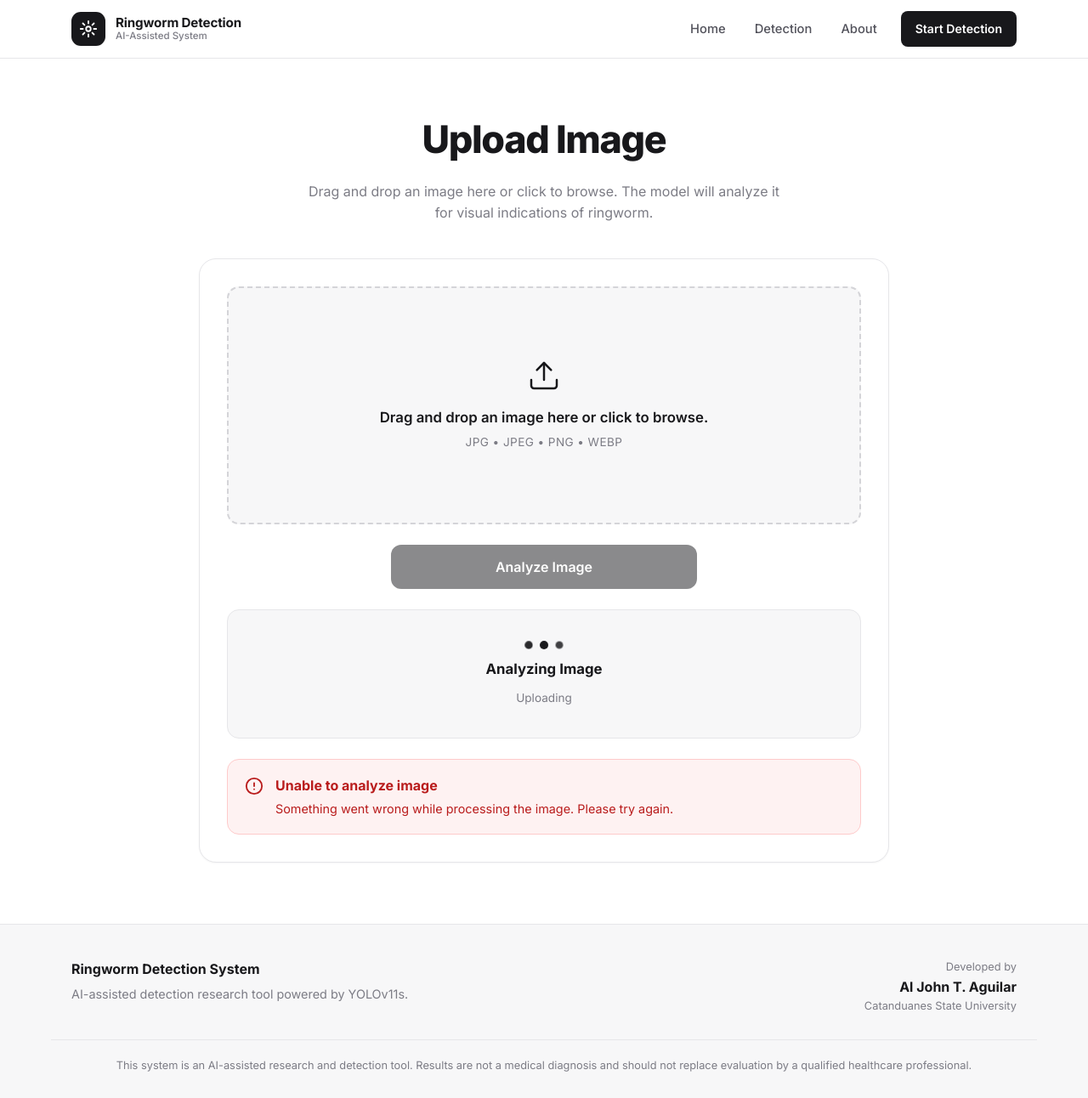
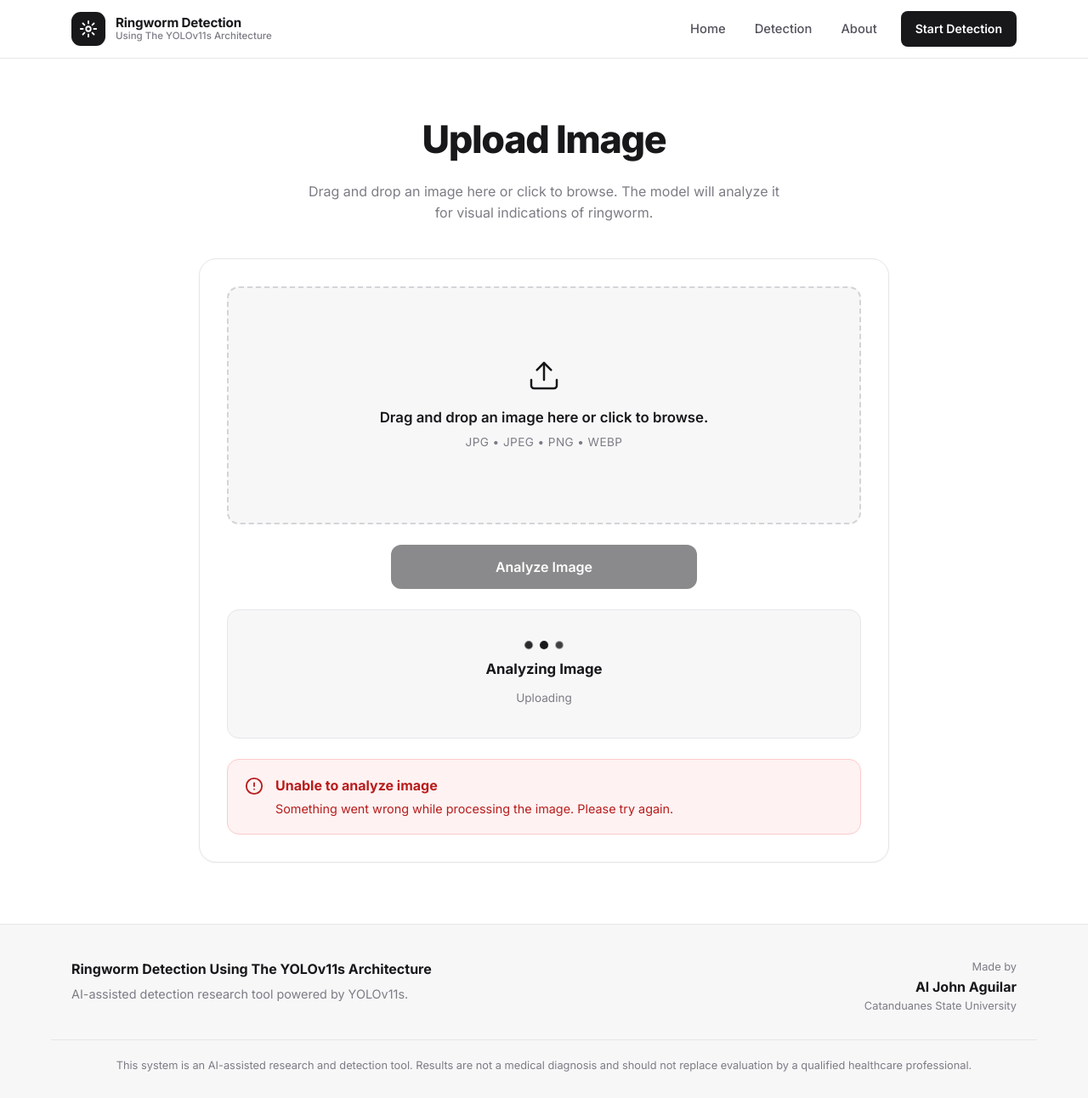
Before and after one commit to Ajstyles90/RingwormDetect, a Flask app: page /detection in a window 1280 px wide. Shown: the whole page at 85% size. Run offline with Flask 3, Linux system fonts and the light colour scheme.

Commit message:
feat: rebrand to 'Ringworm Detection Using The YOLOv11s Architecture' made by Al John Aguilar

```diff
--- a/templates/about.html
+++ b/templates/about.html
@@ -1,5 +1,5 @@
 {% extends "base.html" %}
-{% block title %}About — Ringworm Detection System{% endblock %}
+{% block title %}About — Ringworm Detection Using The YOLOv11s Architecture{% endblock %}
 
 {% block content %}
 <section class="section about-intro">
@@ -88,8 +88,8 @@
                 </svg>
             </div>
             <div class="developer-info">
-                <h2 class="card-title">Developed By</h2>
-                <p class="developer-name">Al John T. Aguilar</p>
+                <h2 class="card-title">Made By</h2>
+                <p class="developer-name">Al John Aguilar</p>
                 <p class="developer-role">Bachelor of Science in Computer Science</p>
                 <p class="developer-school">Catanduanes State University</p>
             </div>
--- a/templates/base.html
+++ b/templates/base.html
@@ -3,8 +3,8 @@
 <head>
     <meta charset="UTF-8" />
     <meta name="viewport" content="width=device-width, initial-scale=1.0" />
-    <meta name="description" content="Ringworm Detection System — an AI-assisted detection research tool using a trained YOLOv11s model. Developed by Al John T. Aguilar." />
-    <title>{% block title %}Ringworm Detection System{% endblock %}</title>
+    <meta name="description" content="Ringworm Detection Using The YOLOv11s Architecture — an AI-assisted detection research tool. Made by Al John Aguilar." />
+    <title>{% block title %}Ringworm Detection Using The YOLOv11s Architecture{% endblock %}</title>
     <link rel="preconnect" href="https://fonts.googleapis.com" />
     <link rel="preconnect" href="https://fonts.gstatic.com" crossorigin />
     <link href="https://fonts.googleapis.com/css2?family=Inter:wght@400;500;600;700;800&display=swap" rel="stylesheet" />
@@ -16,7 +16,7 @@
 
     <header class="site-header">
         <nav class="nav" aria-label="Primary navigation">
-            <a href="{{ url_for('home') }}" class="brand" aria-label="Ringworm Detection System home">
+            <a href="{{ url_for('home') }}" class="brand" aria-label="Ringworm Detection Using The YOLOv11s Architecture home">
                 <span class="brand-mark" aria-hidden="true">
                     <svg viewBox="0 0 24 24" width="22" height="22" fill="none" stroke="currentColor" stroke-width="2" stroke-linecap="round" stroke-linejoin="round">
                         <circle cx="12" cy="12" r="3"></circle>
@@ -25,7 +25,7 @@
                 </span>
                 <span class="brand-text">
                     <strong>Ringworm Detection</strong>
-                    <small>AI-Assisted System</small>
+                    <small>Using The YOLOv11s Architecture</small>
                 </span>
             </a>
 
@@ -66,12 +66,12 @@
     <footer class="site-footer">
         <div class="container footer-inner">
             <div>
-                <strong>Ringworm Detection System</strong>
+                <strong>Ringworm Detection Using The YOLOv11s Architecture</strong>
                 <p>AI-assisted detection research tool powered by YOLOv11s.</p>
             </div>
             <div class="footer-dev">
-                <span>Developed by</span>
-                <strong>Al John T. Aguilar</strong>
+                <span>Made by</span>
+                <strong>Al John Aguilar</strong>
                 <small>Catanduanes State University</small>
             </div>
         </div>
--- a/templates/detection.html
+++ b/templates/detection.html
@@ -1,5 +1,5 @@
 {% extends "base.html" %}
-{% block title %}Detection — Ringworm Detection System{% endblock %}
+{% block title %}Detection — Ringworm Detection Using The YOLOv11s Architecture{% endblock %}
 
 {% block content %}
 <section class="section detection-section">
@@ -85,7 +85,7 @@
             </div>
 
             <div class="result-images">
-<div class="result-image-block">
+                <div class="result-image-block">
                     <h3>Original Image</h3>
                     <div class="image-frame">
                         <img id="resultOriginal" src="#" alt="Original uploaded image" />
--- a/templates/home.html
+++ b/templates/home.html
@@ -1,14 +1,15 @@
 {% extends "base.html" %}
-{% block title %}Ringworm Detection System — AI-Assisted Detection{% endblock %}
+{% block title %}Ringworm Detection Using The YOLOv11s Architecture{% endblock %}
 
 {% block content %}
 <section class="hero">
     <div class="container hero-inner">
         <p class="hero-eyebrow">YOLOv11s-based AI Detection</p>
-        <h1 class="hero-title">AI-Powered Ringworm Detection</h1>
+        <h1 class="hero-title">Ringworm Detection Using The YOLOv11s Architecture</h1>
         <p class="hero-subtitle">
             An AI-assisted detection system that uses a trained YOLOv11s model
             to analyze skin images for visual indications of ringworm.
+            Made by Al John Aguilar.
         </p>
         <div class="hero-actions">
             <a href="{{ url_for('detection') }}" class="btn btn-primary btn-lg">Start Detection</a>
```
Also changed, not shown: README.md.
